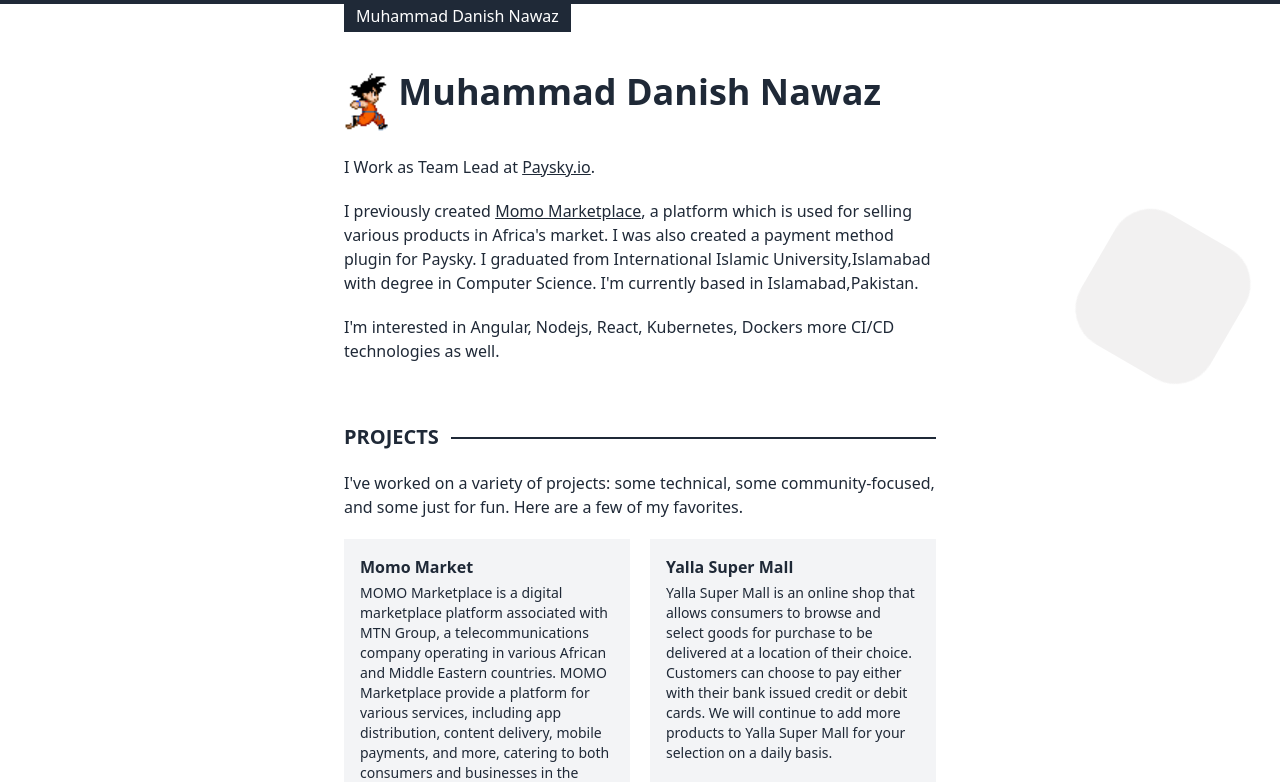
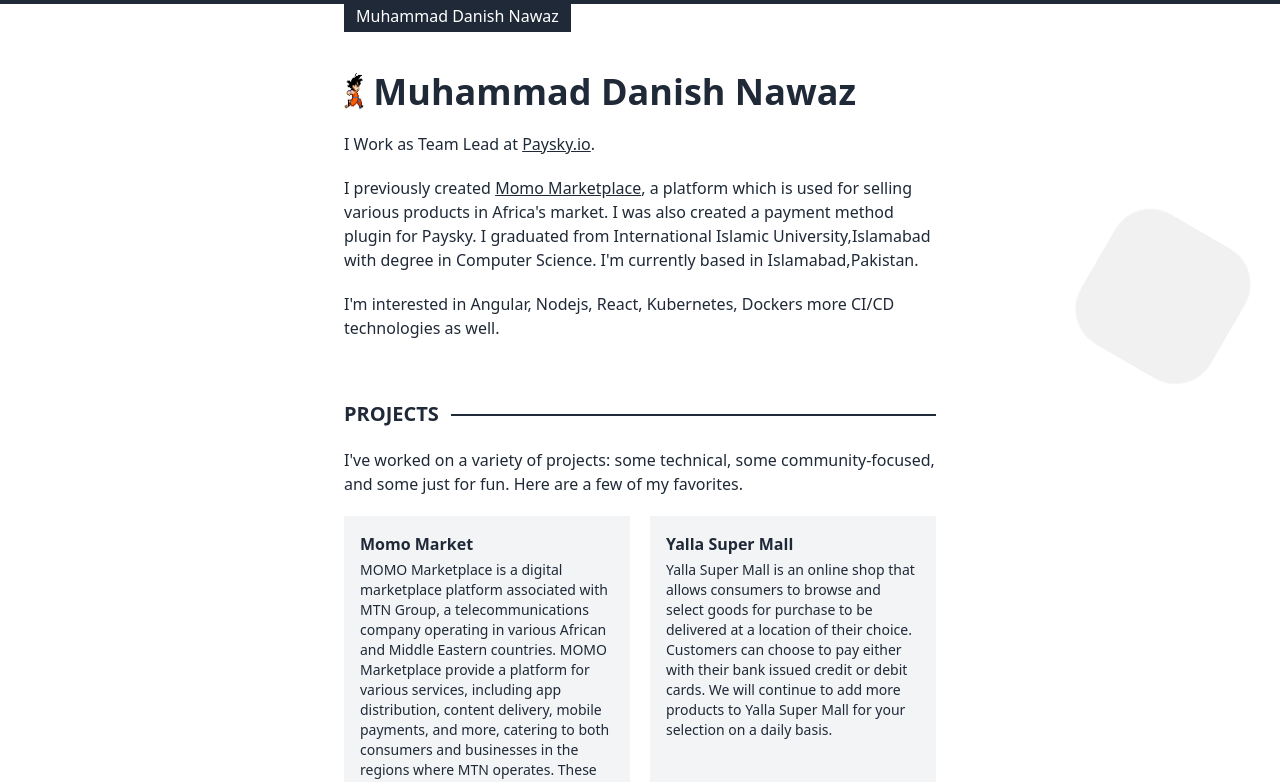
Before and after one commit to DanishBuilds/muhammaddanishnawaz.com, a Next.js app: page / in a window 1280 px wide. Shown: the top 782 px of the page. Built offline with nearby package versions, Linux system fonts and the light colour scheme.

Commit message:
lofo sizw change

```diff
--- a/components/Hero.tsx
+++ b/components/Hero.tsx
@@ -8,8 +8,8 @@
       <Image
         src={mypic}
         alt="Picture of the author"
-        width="45"
-        height="45"
+        width="20"
+        height="20"
       />{" "}
         &nbsp;Muhammad Danish Nawaz
     </h1>
```
